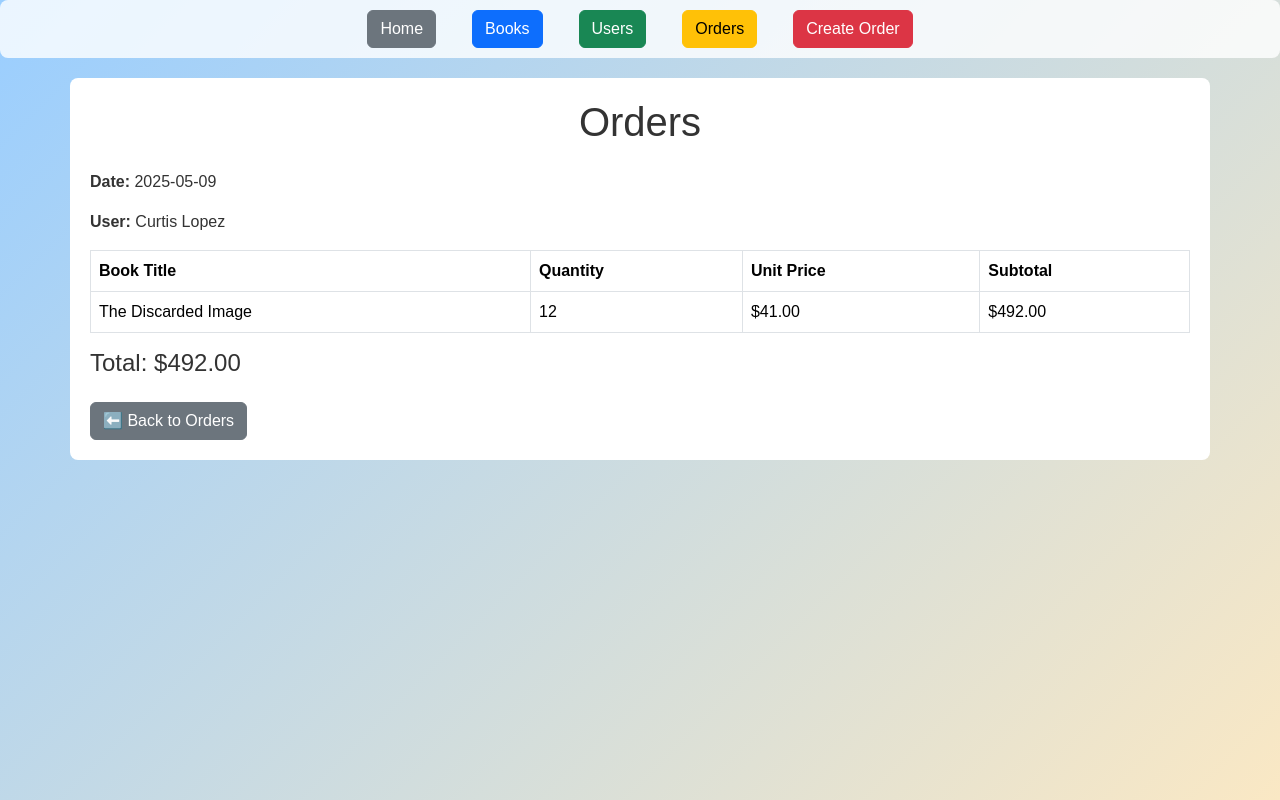
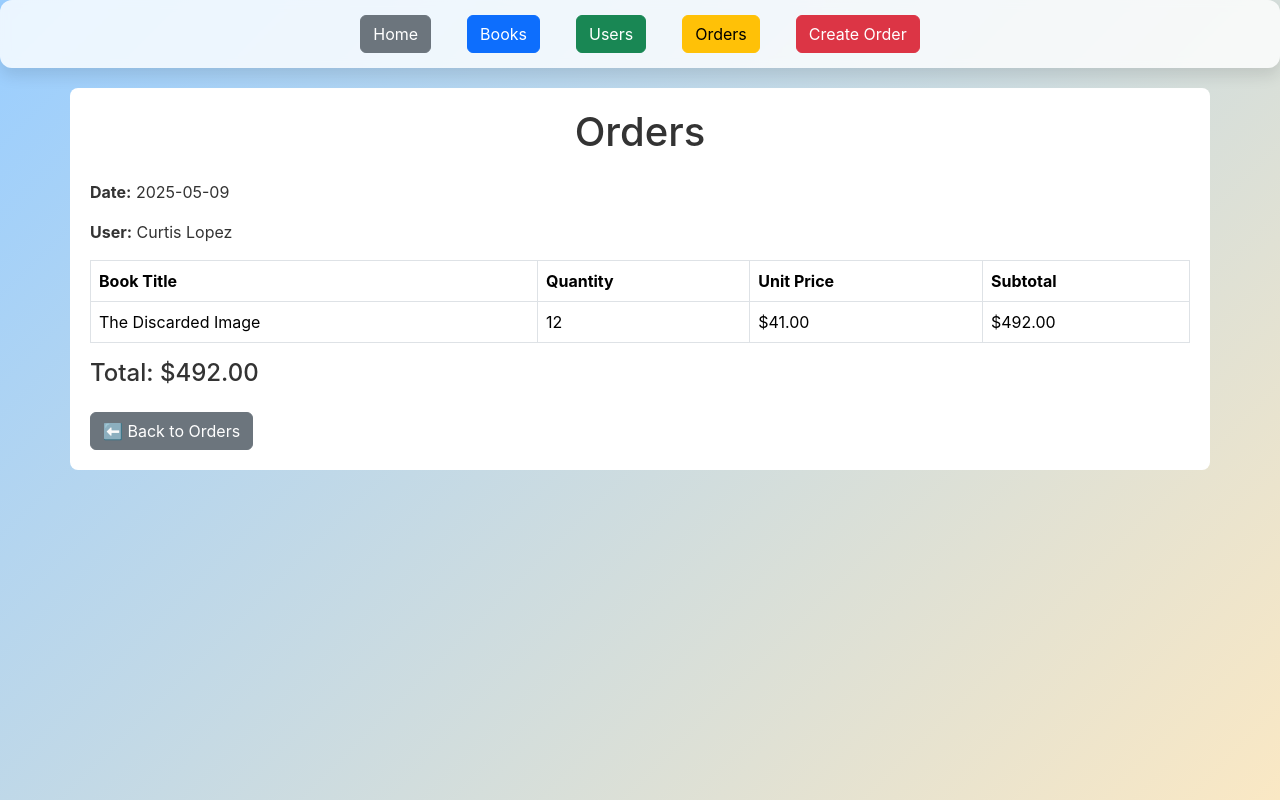
Before and after one commit to Kylea4708/Agile-Project-2025, a Flask app: page /orders/1 in a window 1280 px wide. Run offline with Flask 3, Linux system fonts and the light colour scheme.

Commit message:
imported font awesome library and added some animation to the navbar

```diff
--- a/Project/templates/base.html
+++ b/Project/templates/base.html
@@ -4,22 +4,32 @@
 <head>
     <title>{% block pagetitle %}Project{% endblock %}</title>
     <link href="https://cdn.jsdelivr.net/npm/bootstrap@5.3.3/dist/css/bootstrap.min.css" rel="stylesheet">
+    <link rel="stylesheet" href="https://cdnjs.cloudflare.com/ajax/libs/font-awesome/6.4.0/css/all.min.css">
     <style>
         body {
-            font-family: "Arial", sans-serif;
+            font-family: "Inter", "Segoe UI", sans-serif;
             background: linear-gradient(135deg, #9aceff 0%, #fae8c4 100%);
             background-repeat: no-repeat;
             background-size: cover;
             background-attachment: fixed;
             color: #333;
+            min-height: 100vh;
         }
 
         main {
             background-color: rgba(255, 255, 255, 0.8);
-            padding: 10px;
+            padding: 15px;
             margin-bottom: 20px;
             text-align: center;
-            border-radius: 8px;
+            border-radius: 12px;
+            box-shadow: 0px 8px 15px rgba(0,0,0,0.1) ;
+            backdrop-filter: blur(5px);
+            transition: all 0.3s ease;
+        }
+
+        main:hover {
+            box-shadow: 0px 10px 20px rgba(0,0,0,0.15);
+            transform: translateY(-3px);
         }
 
         main a {
```
